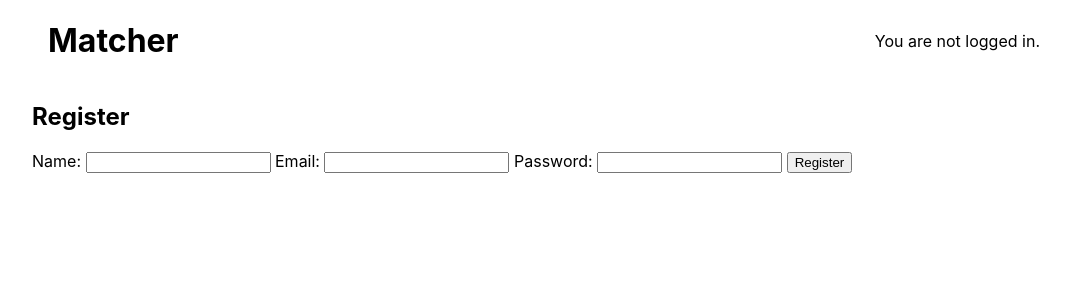
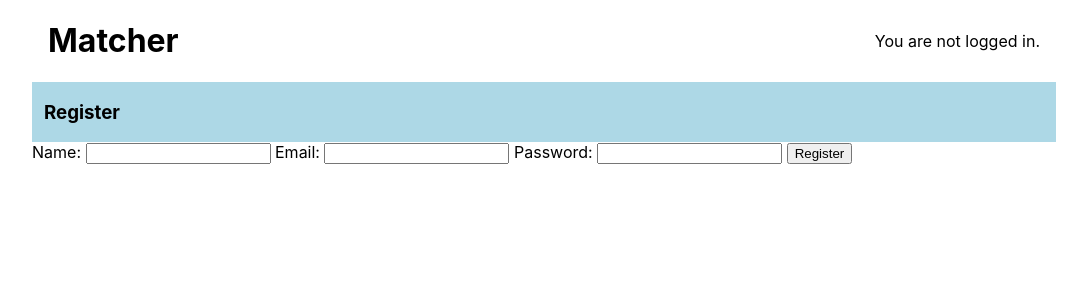
Before and after one commit to hautaniemip/CT30A3204_Project, a React (Create React App) app in the folder client/: page /register in a window 1280 px wide. Shown: the top 300 px of the page, without its empty margins (96-1183 px from the left). Built offline with nearby package versions, Linux system fonts and the light colour scheme; no server answers.

Commit message:
Page/Register: Added header styling

```diff
--- a/client/src/pages/RegisterPage/index.tsx
+++ b/client/src/pages/RegisterPage/index.tsx
@@ -3,7 +3,9 @@ import RegisterForm from "../../components/RegisterForm";
 const RegisterPage = () => {
     return (
         <>
-            <h2>Register</h2>
+            <div className={"sub-header"}>
+                <h3>Register</h3>
+            </div>
             <RegisterForm/>
         </>
     );
```
